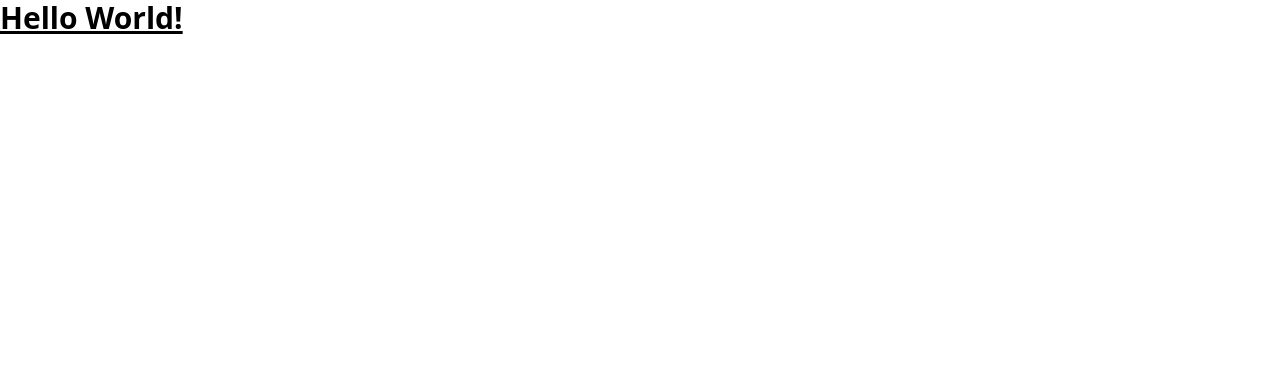
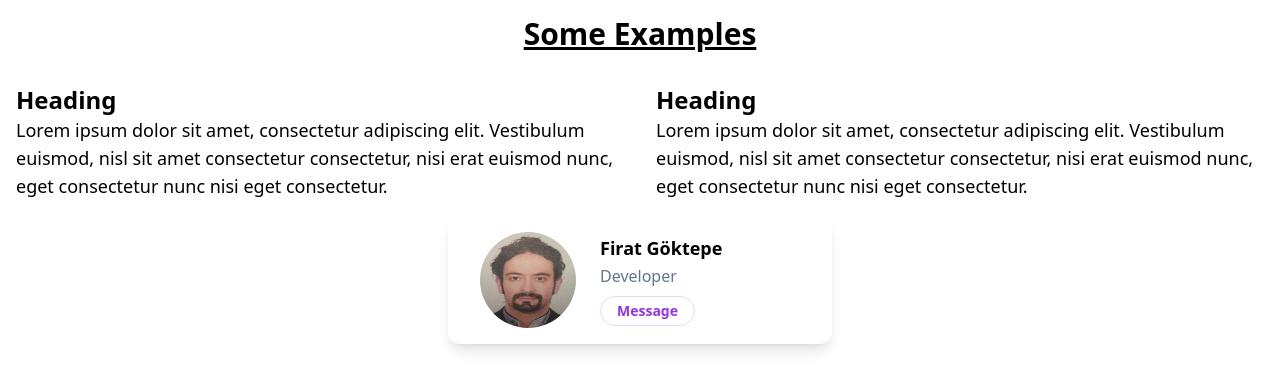
Before and after one commit to firatgoktepe/tailwindCSS-playground, a website: page src/index.html in a window 1280 px wide. Drawn offline with Linux system fonts and the light colour scheme.

Commit message:
added logo and testimonial card done

```diff
--- a/src/index.html
+++ b/src/index.html
@@ -8,6 +8,47 @@
     <title>My TailwindCSS</title>
   </head>
   <body>
-    <h1 class="text-3xl font-bold underline">Hello World!</h1>
+    <h1 class="text-3xl font-bold underline text-center w-full py-2 md:py-4">
+      Some Examples
+    </h1>
+    <div class="flex flex-wrap">
+      <div class="w-full md:w-1/2 p-4">
+        <h2 class="text-2xl font-bold">Heading</h2>
+        <p class="text-lg">
+          Lorem ipsum dolor sit amet, consectetur adipiscing elit. Vestibulum
+          euismod, nisl sit amet consectetur consectetur, nisi erat euismod
+          nunc, eget consectetur nunc nisi eget consectetur.
+        </p>
+      </div>
+      <div class="w-full md:w-1/2 p-4">
+        <h2 class="text-2xl font-bold">Heading</h2>
+        <p class="text-lg">
+          Lorem ipsum dolor sit amet, consectetur adipiscing elit. Vestibulum
+          euismod, nisl sit amet consectetur consectetur, nisi erat euismod
+          nunc, eget consectetur nunc nisi eget consectetur.
+        </p>
+      </div>
+    </div>
+    <div
+      class="py-8 px-8 bg-white max-w-sm mx-auto rounded-xl shadow-lg space-y-2 sm:py-4 sm:flex sm:items-center sm:space-y-0 sm:space-x-6"
+    >
+      <img
+        src="/img/logo.jpg"
+        alt="Man's face"
+        class="block mx-auto w-24 h-24 rounded-full sm:mx-0 sm:shrink-0"
+      />
+
+      <div class="text-center space-y-2 sm:text-left">
+        <div class="space-y-0.5">
+          <p class="text-lg text-black font-semibold">Firat Göktepe</p>
+          <p class="text-slate-500 font-medium">Developer</p>
+        </div>
+        <button
+          class="px-4 py-1 rounded-full text-sm font-semibold text-purple-600 border border-purple-200 hover:bg-purple-500 hover:text-white hover:border-transparent focus:outline-none focus:ring-2 focus:ring-purple-500 focus:ring-offset-2"
+        >
+          Message
+        </button>
+      </div>
+    </div>
   </body>
 </html>
```
Also changed, not shown: dist/output.css, img/logo.jpg (added), 1 other file.
